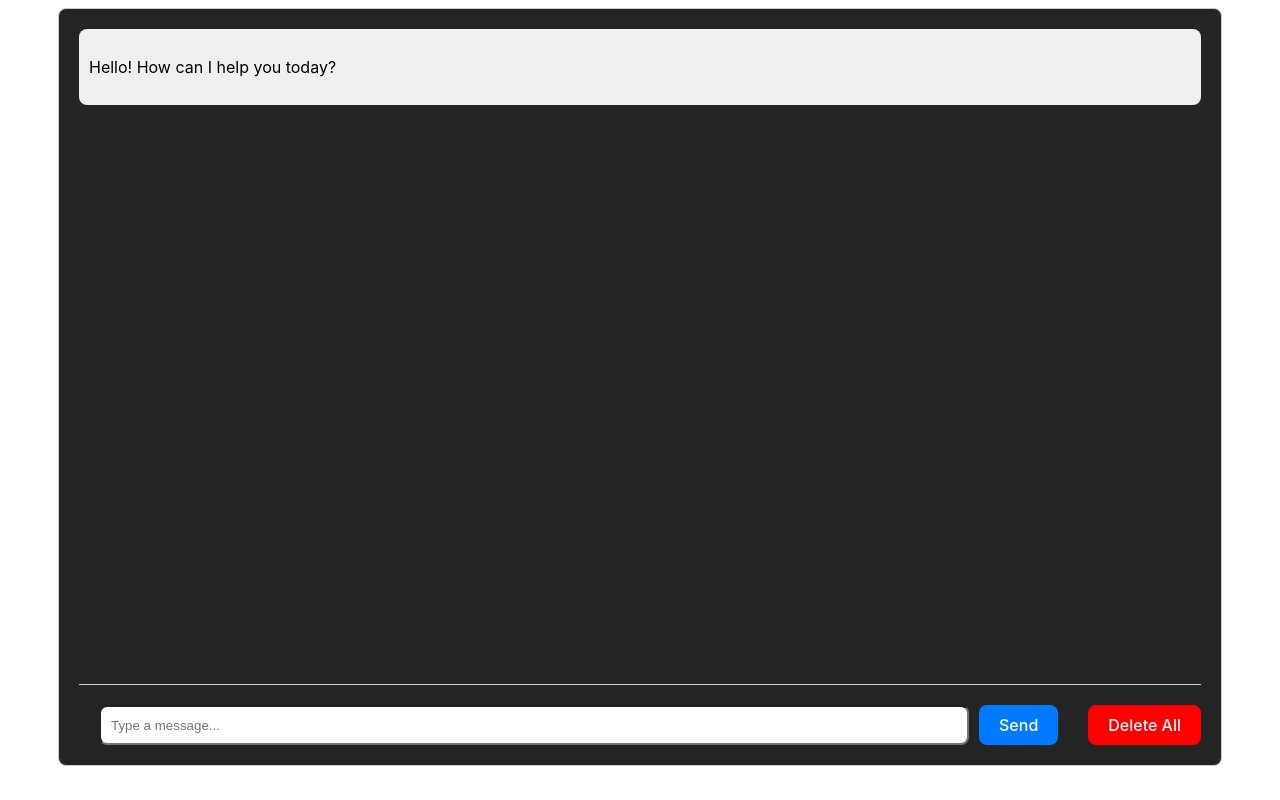
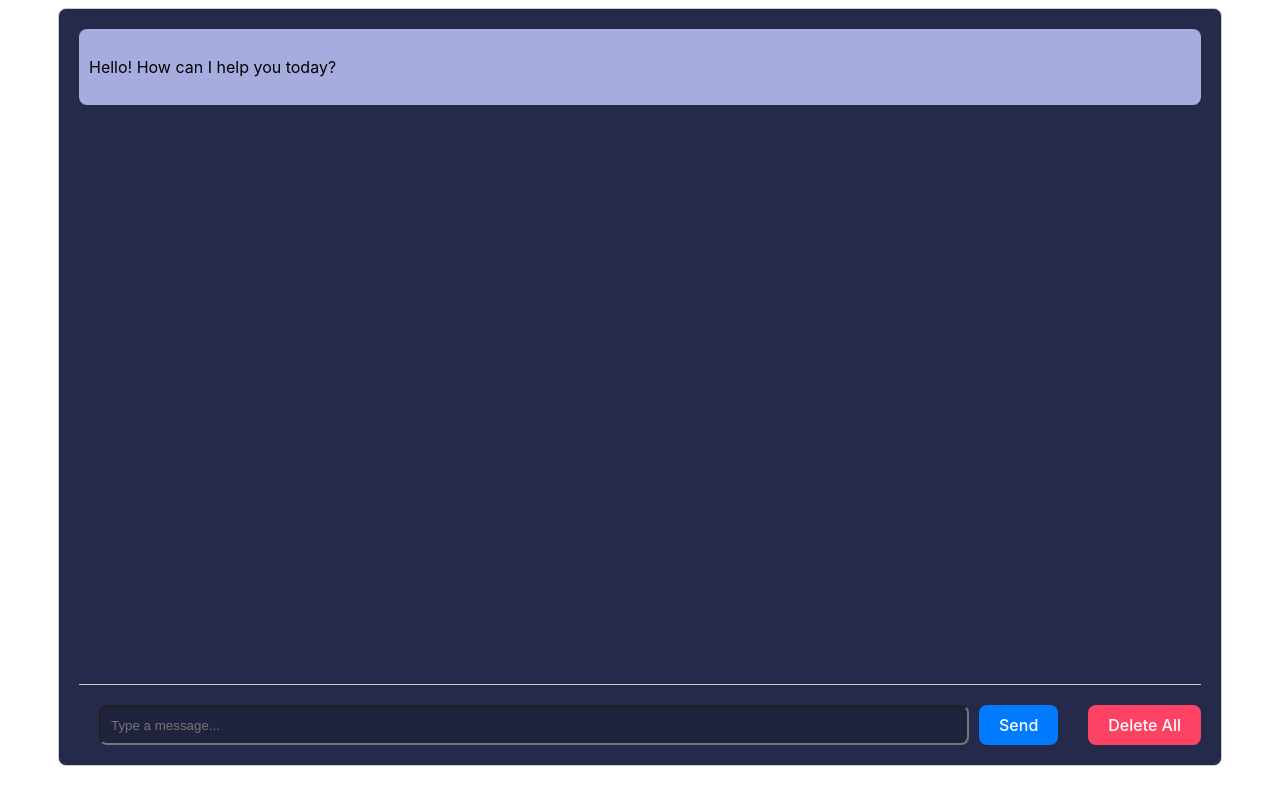
Before and after one commit to Shivansh1313/Chat-NVD-Frontend-Deploy, a React (Vite) app: page / in a window 1280 px wide. Built offline with nearby package versions, Linux system fonts and the light colour scheme.

Commit message:
changed design and color to purple

```diff
--- a/src/components/ChatInput.css
+++ b/src/components/ChatInput.css
@@ -4,7 +4,8 @@
   align-items: center;
   position: sticky;
     bottom: 0;
-    background-color: #242424;
+    /* background-color: #242424; */
+    background: #25294A;
     border-top: 1px solid #ccc;
 }
 /* .chat-input {
@@ -27,6 +28,8 @@
     /* border: 1px solid #ccc; */
     border-radius: 8px;
     outline: none;
+    background: #1F233E;
+    color: white;
   }
 
   .chat-input button {
@@ -41,8 +44,8 @@
 
   .delete-button {
     padding: 10px 20px;
-    background-color: red;
-    color: white;
+    background-color: #FD4264;
+    color: #FFFFFF;
     border: none;
     border-radius: 8px;
     cursor: pointer;
--- a/src/components/ChatWindow.css
+++ b/src/components/ChatWindow.css
@@ -1,6 +1,12 @@
+.chat-window{
+  display: flex;
+  flex-direction: column;
+}
+
 .chat-window h1, .chat-window h2, .chat-window h3 {
   margin: 0;
   font-weight: bold;
+
 }
 
 .chat-window ul {
@@ -16,7 +22,8 @@
 }
 
 .message.assistant {
-  background-color: #f0f0f0;
+  /* background-color: #f0f0f0; */
+  background: #A7ACDF ;
   padding: 10px;
   border-radius: 8px;
   margin-bottom: 10px;
@@ -24,10 +31,13 @@
 }
 
 .message.user {
-  background-color: #007bff;
+  /* background-color: #2D325A; */
+  /* background: #2D325A; */
+  background: #32396e;
   color: white;
   padding: 10px;
   border-radius: 8px;
   margin-bottom: 10px;
   align-self: flex-end;
+  min-width: 100px;
 }
--- a/src/components/ChatWindow.jsx
+++ b/src/components/ChatWindow.jsx
@@ -23,12 +23,12 @@ const ChatWindow = ({ messages,loadingFlag }) => {
 
         </div>
         {loadingFlag && msg.role == 'user' && index == messages.length - 1 && (
-            <Box sx={{ width: 'auto' ,background:'white', borderRadius: '8px', padding:'10px', }}>
-              <Skeleton    variant='rounded'sx={{ bgcolor: 'grey.400',margin:'10px' }}/>
-              <Skeleton    variant='rounded'sx={{ bgcolor: 'grey.400',margin:'10px' }}/>
-              <Skeleton    variant='rounded'sx={{ bgcolor: 'grey.400',margin:'10px' }}/>
-              <Skeleton    variant='rounded'sx={{ bgcolor: 'grey.400',margin:'10px' }}/>
-              <Skeleton    variant='rounded'sx={{ bgcolor: 'grey.400',margin:'10px' }}/>
+            <Box sx={{ width: 'auto' ,background:'#A7ACDF', borderRadius: '8px', padding:'10px', }}>
+              <Skeleton    variant='rounded'sx={{ bgcolor: 'grey.800',margin:'10px' }}/>
+              <Skeleton    variant='rounded'sx={{ bgcolor: 'grey.800',margin:'10px' }}/>
+              <Skeleton    variant='rounded'sx={{ bgcolor: 'grey.800',margin:'10px' }}/>
+              <Skeleton    variant='rounded'sx={{ bgcolor: 'grey.800',margin:'10px' }}/>
+              <Skeleton    variant='rounded'sx={{ bgcolor: 'grey.800',margin:'10px' }}/>
 
 
             </Box>
--- a/src/components/Chatbot.css
+++ b/src/components/Chatbot.css
@@ -13,4 +13,5 @@
     padding:20px ;
     padding-bottom: 0px;
     overflow: auto;
+    background: #25294A;
   }
```
